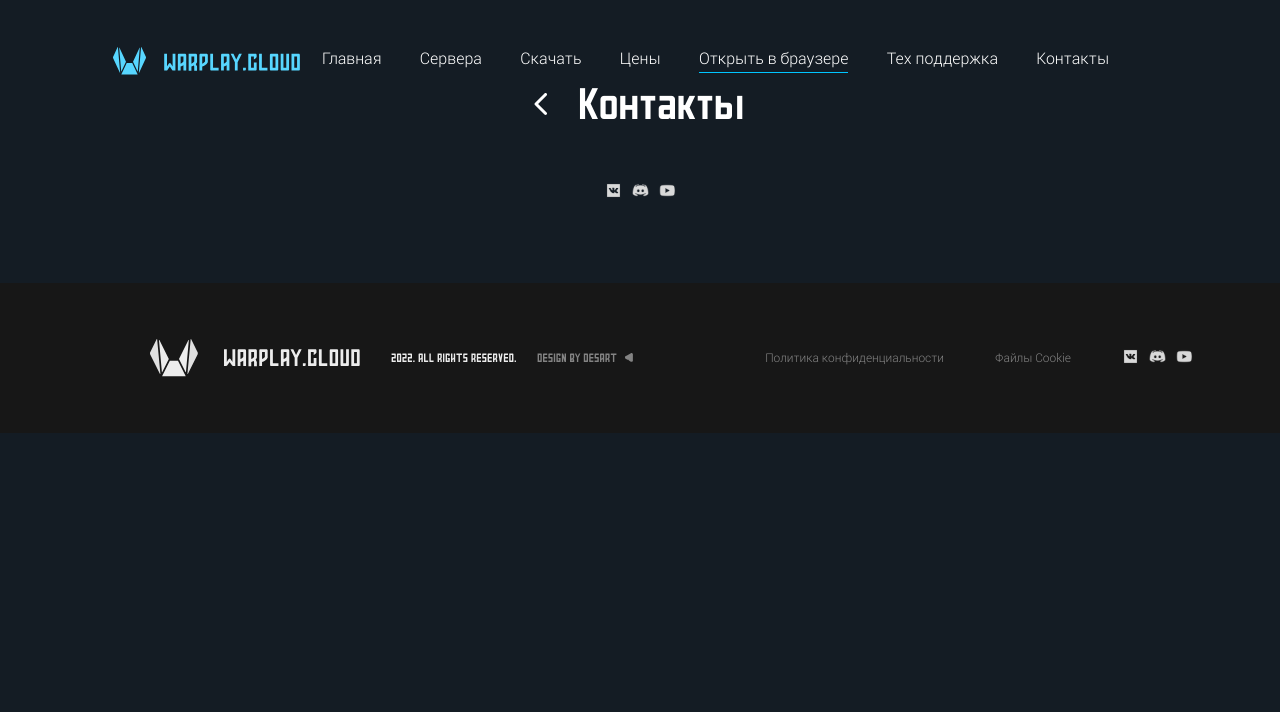
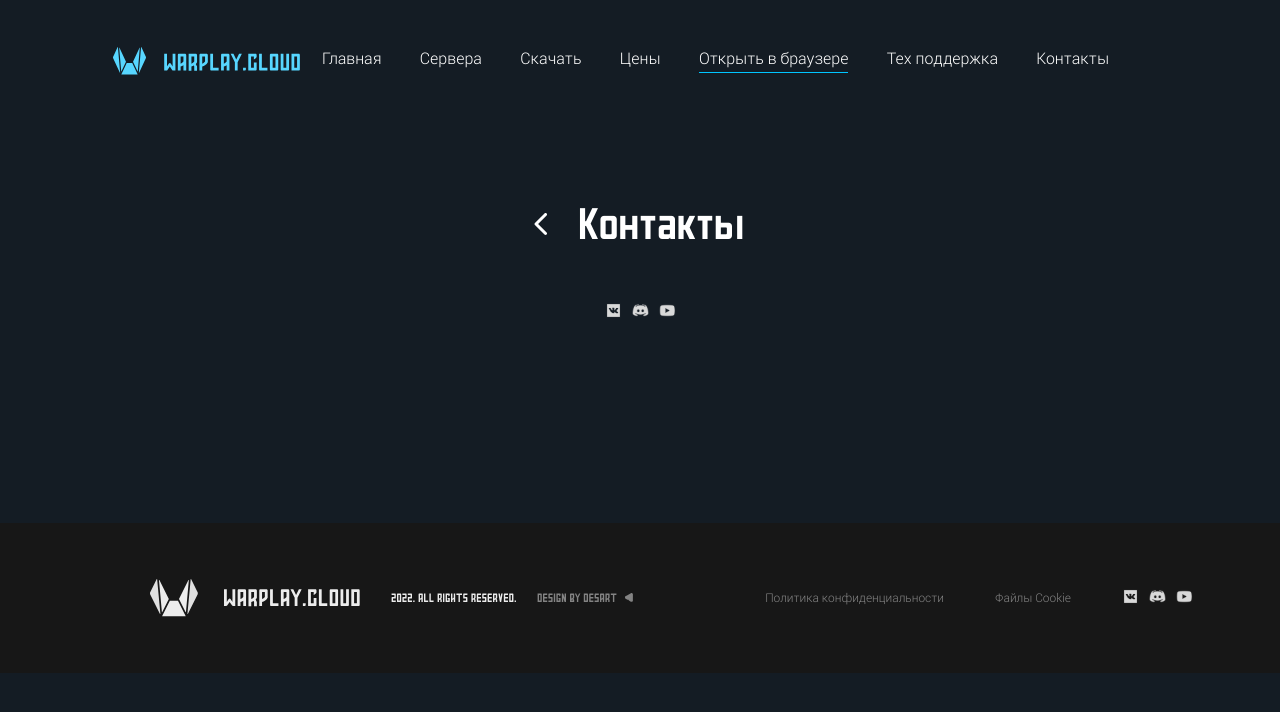
Before and after one commit to Mighty-Lion/Warplaycloud, a React (Vite) app: page /Contacts in a window 1280 px wide. Shown: the top 712 px of the page. Built offline with nearby package versions, Linux system fonts and the light colour scheme.

Commit message:
fix Contacts page

```diff
--- a/src/pages/Contacts/index.styles.ts
+++ b/src/pages/Contacts/index.styles.ts
@@ -4,7 +4,7 @@ export const ContactsContainer = styled.div`
   display: grid;
   grid-template-rows: auto auto;
   grid-gap: 54px;
-  margin: 80px auto 80px;
+  margin: 200px auto;
   justify-content: center;
 `;
 
```
